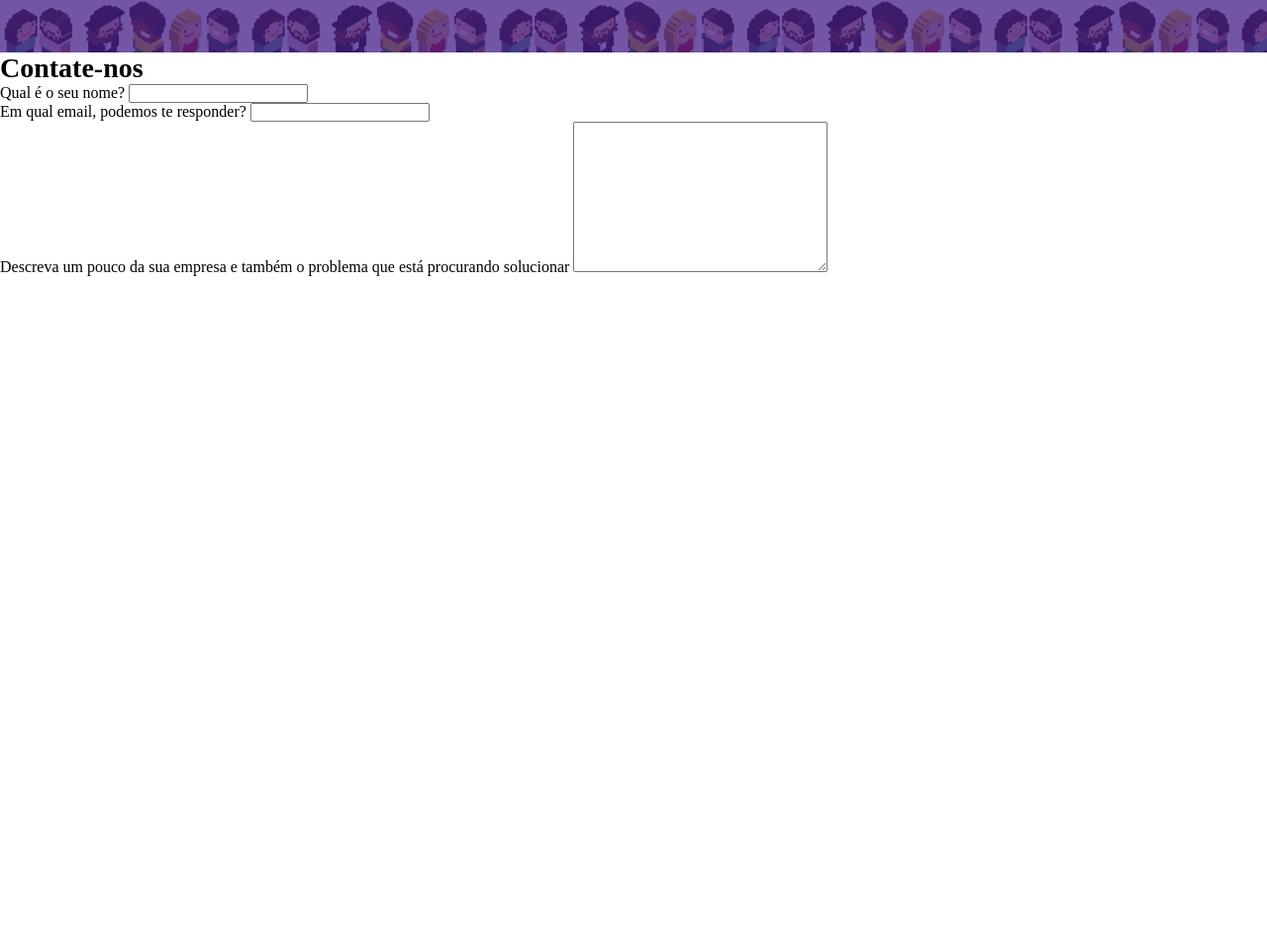
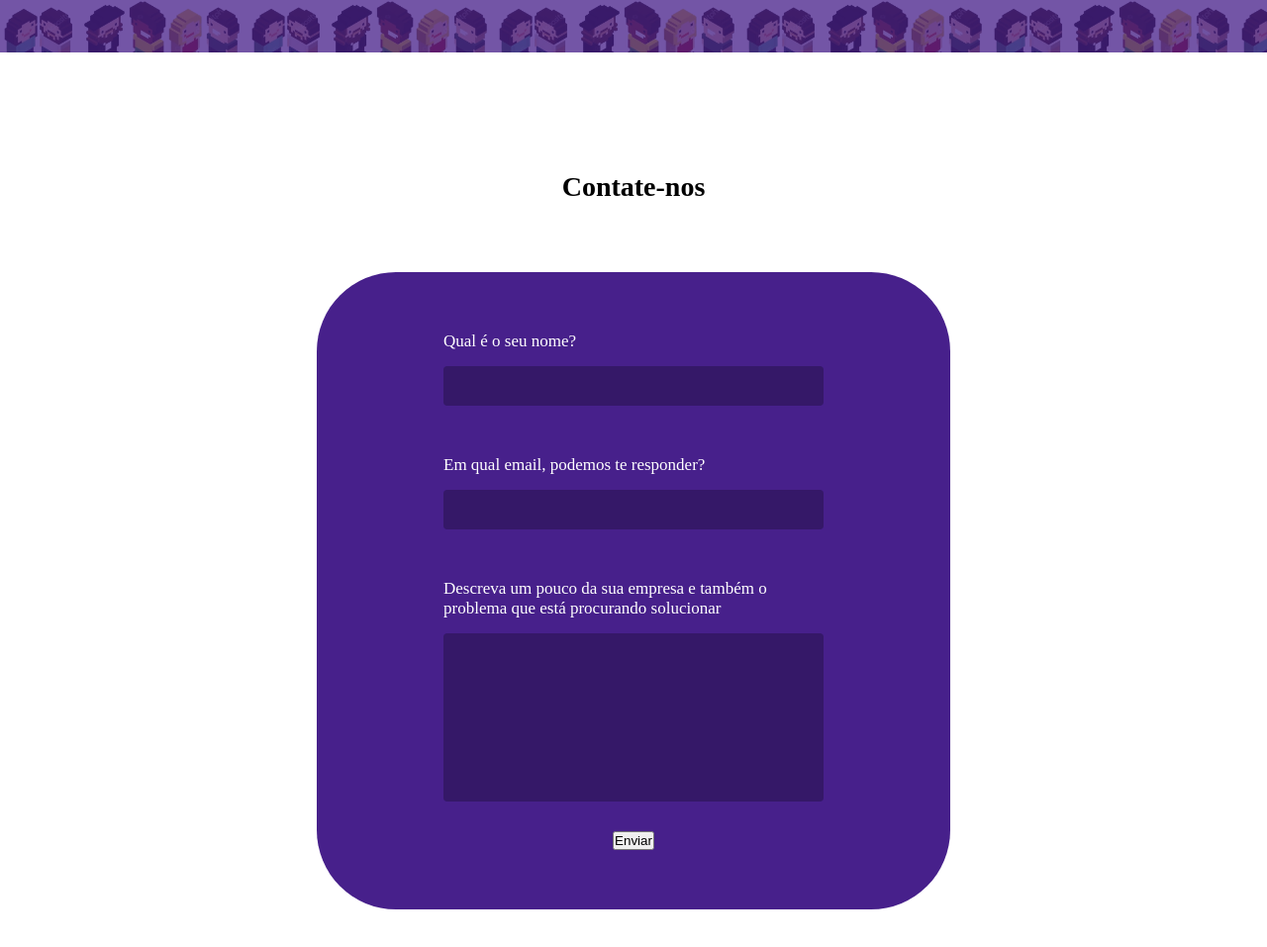
Before and after one commit to GiovannyMCA/gamificaai, a plain HTML site: page index.html in a window 1280 px wide. Shown: the part 2539-3496 px from the top of the page at 99% size. Before the commit the page ends 2818 px from the top, so only its background shows below. Drawn offline with Linux system fonts and the light colour scheme; a web font is replaced by a local one.

Commit message:
feat: formulario adicionado

```diff
--- a/index.html
+++ b/index.html
@@ -89,11 +89,13 @@
             <div class="campo">
                 <label for=""> Em qual email, podemos te responder?</label>
                 <input type="email">
+            </div>
                 <div class="campo-descricao">
                     <label for="">Descreva um pouco da sua empresa e também o problema que está procurando solucionar</label>
                     <textarea id="" cols="30" rows="10"></textarea>
                 </div>
-            </div>
+            <!-- Textos em letras maiusculas softwares leitores de tela lêem como siglas (recurso de acessibilidade) -->
+            <button type="submit">Enviar</button>
         </form>
     </section>
 
--- a/style.css
+++ b/style.css
@@ -138,7 +138,7 @@ h2 {
     padding-bottom: 20px;
     margin-bottom: 40px;
 
-    box-shadow: 5px 5px 10px 0px rgba(0,0,0,0.5);
+    box-shadow: 5px 5px 10px 0px rgba(0, 0, 0, 0.5);
 
 
     background-color: var(--roxo-gamifica);
@@ -205,6 +205,7 @@ h2 {
     display: flex;
     justify-content: space-between;
 }
+
 /* id = # */
 /* Class = . */
 
@@ -214,6 +215,8 @@ height: 250px;
     background-image: url(img/Bonecos.png);
     background-size: 250px;
     background-attachment: fixed;
+
+    margin-bottom: 120px;
 
     position: relative;
 
@@ -233,7 +236,7 @@ position: relative;
 
 #portifolio .container-grid {
 
-    height:  100%;
+    height: 100%;
 
     display: flex;
     flex-direction: column;
@@ -241,9 +244,106 @@ position: relative;
 }
 
 #portifolio a {
+    width: fit-content;
     color: white;
     font-family: "anta";
     font-size: 28px;
 
     z-index: 1;
+
+    transition: 200ms;
 }
+
+#portifolio a:hover {
+    transform: scale(1.05);
+    transition: 200ms;
+}
+
+#contato {
+    text-align: center;
+    padding-bottom: 100px;
+    margin-bottom: 100px;
+}
+
+#contato h2 {
+    margin-bottom: 70px;
+}
+
+#contato form {
+    background-color: var(--roxo-gamifica);
+    width: 50%;
+    padding: 60px 0;
+
+    border-radius: 80px;
+    margin: 0 auto;
+
+    display: flex;
+    flex-direction: column;
+    align-items: center;
+
+    color: white;
+    font-family: "Montserrat";
+    font-size: 17px;
+
+}
+
+
+
+.campo {
+    width: 60%;
+
+
+    text-align: left;
+
+    display: flex;
+    flex-direction: column;
+    justify-content: space-between;
+
+    margin-bottom: 50px;
+}
+
+.campo-descricao {
+    width: 60%;
+
+    text-align: left;
+
+    display: flex;
+    flex-direction: column;
+    justify-content: space-between;
+
+    margin-bottom: 30px;
+}
+
+.campo input {
+    height: 40px;
+
+
+    color: white;
+    background-color: #351868;
+
+    border: none;
+    border-radius: 4px;
+
+    outline: none;
+
+    text-indent: 10px;
+}
+
+.campo-descricao textarea {
+
+    color: white;
+    background-color: #351868;
+
+    border: none;
+    border-radius: 4px;
+
+    outline: none;
+
+    padding: 10px;
+
+    resize: none;
+}
+
+.campo label, .campo-descricao label {
+    margin-bottom: 15px;
+}
```
Lines whose indentation alone changed are shown as unchanged.
